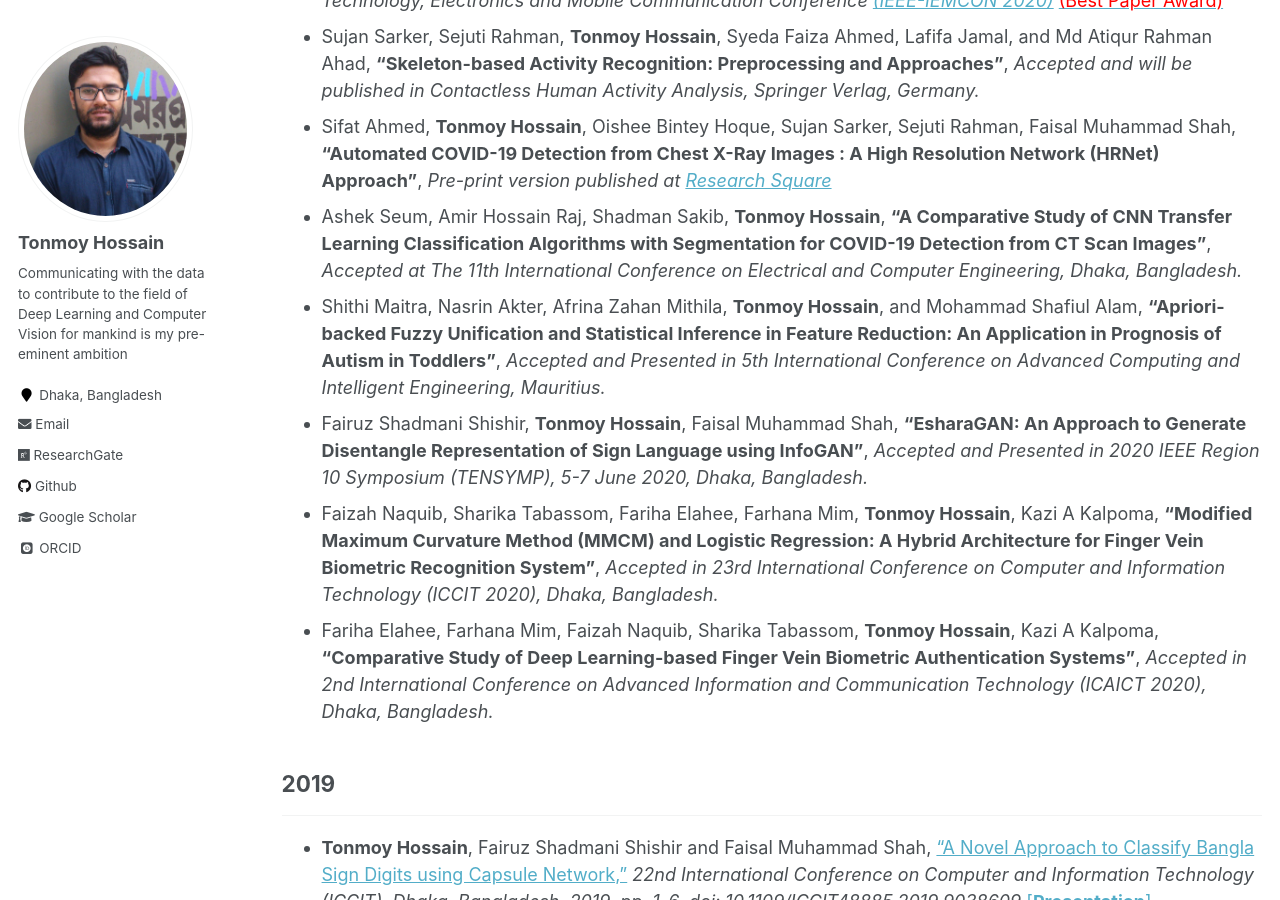
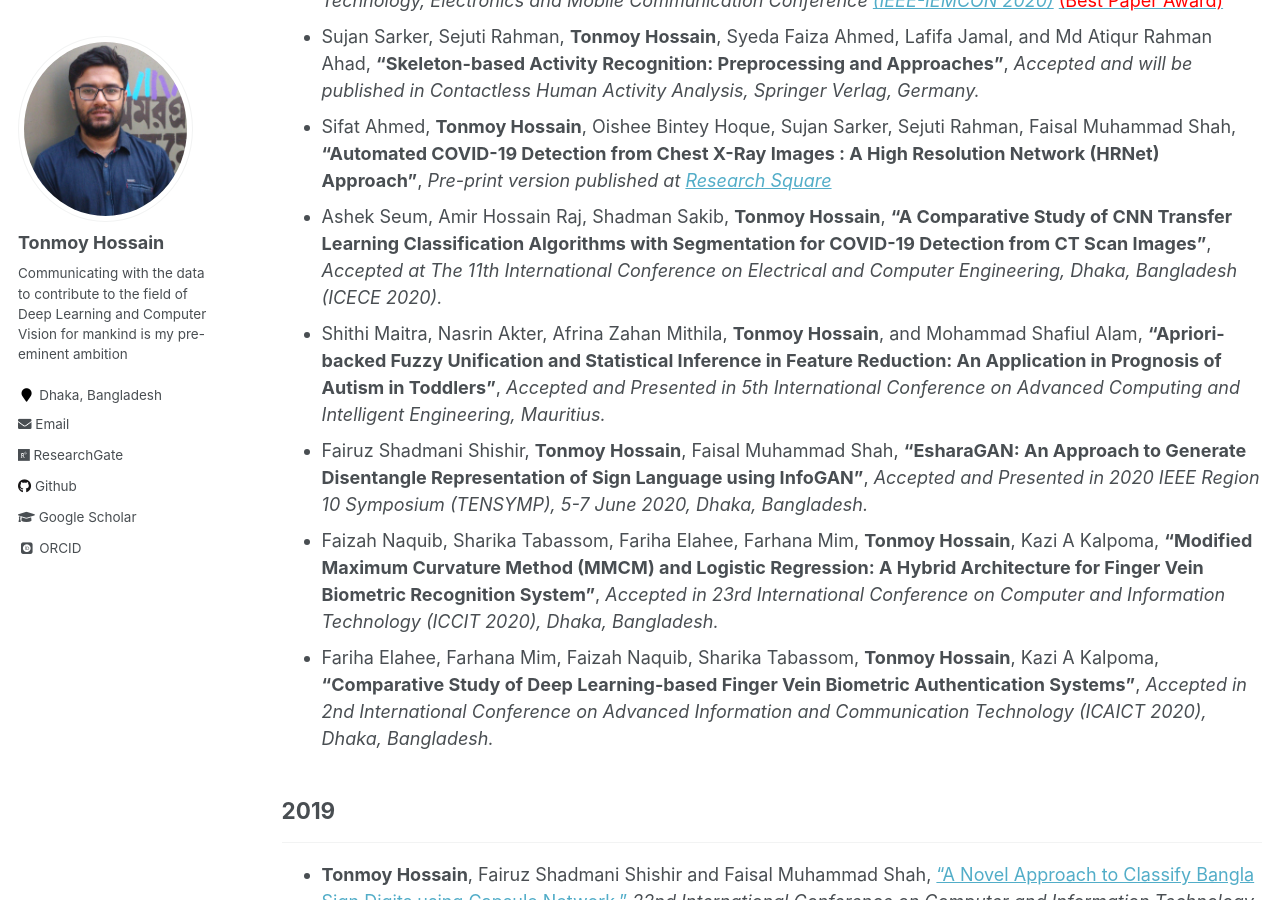
Before and after one commit to shaeekh/shaeekh.github.io, a Jekyll site: the page built from _pages/publications.md, in a window 1280 px wide and 900 px high, scrolled down 431 px. Built offline with Jekyll 4.4.1, drawn with Linux system fonts in a browser that asks for light colours; some web fonts are replaced.

Commit message:
Update publications.md

```diff
--- a/_pages/publications.md
+++ b/_pages/publications.md
@@ -14,7 +14,7 @@ author_profile: true
 *  Shithi Maitra, **Tonmoy Hossain**, Khan Md. Hasib, Fairuz Shadmani Shishir, **"Graph Theory for Dimensionality Reduction: A Case Study to Prognosticate Parkinson’s"**, <i>Accepted in The 11th Annual IEEE Information Technology, Electronics and Mobile Communication Conference [(IEEE-IEMCON 2020)](https://ieee-iemcon.org/)</i> [<span style ="color:Red">(Best Paper Award)</span>](https://tonmoy-hossain.github.io/files/Best_Paper_Award.png)
 *  Sujan Sarker, Sejuti Rahman, **Tonmoy Hossain**, Syeda Faiza Ahmed, Lafifa Jamal, and Md Atiqur Rahman Ahad, **"Skeleton-based Activity Recognition: Preprocessing and Approaches"**, <i>Accepted and will be published in Contactless Human Activity Analysis, Springer Verlag, Germany.</i>
 *  Sifat Ahmed, **Tonmoy Hossain**, Oishee Bintey Hoque, Sujan Sarker, Sejuti Rahman, Faisal Muhammad Shah, **"Automated COVID-19 Detection from Chest X-Ray Images : A High Resolution Network (HRNet) Approach"**, <i>Pre-print version published at [Research Square](https://www.researchsquare.com/article/rs-56285/v1)</i>
-*  Ashek Seum, Amir Hossain Raj, Shadman Sakib, **Tonmoy Hossain**, **"A Comparative Study of CNN Transfer Learning Classification Algorithms with Segmentation for COVID-19 Detection from CT Scan Images"**, <i>Accepted at The 11th International Conference on Electrical and Computer Engineering, Dhaka, Bangladesh.</i>
+*  Ashek Seum, Amir Hossain Raj, Shadman Sakib, **Tonmoy Hossain**, **"A Comparative Study of CNN Transfer Learning Classification Algorithms with Segmentation for COVID-19 Detection from CT Scan Images"**, <i>Accepted at The 11th International Conference on Electrical and Computer Engineering, Dhaka, Bangladesh (ICECE 2020).</i>
 *  Shithi Maitra, Nasrin Akter, Afrina Zahan Mithila, **Tonmoy Hossain**, and Mohammad Shafiul
 Alam, **"Apriori-backed Fuzzy Unification and Statistical Inference in Feature Reduction: An
 Application in Prognosis of Autism in Toddlers"**, <i>Accepted and Presented in 5th International Conference on Advanced Computing and Intelligent Engineering, Mauritius.</i>
```
